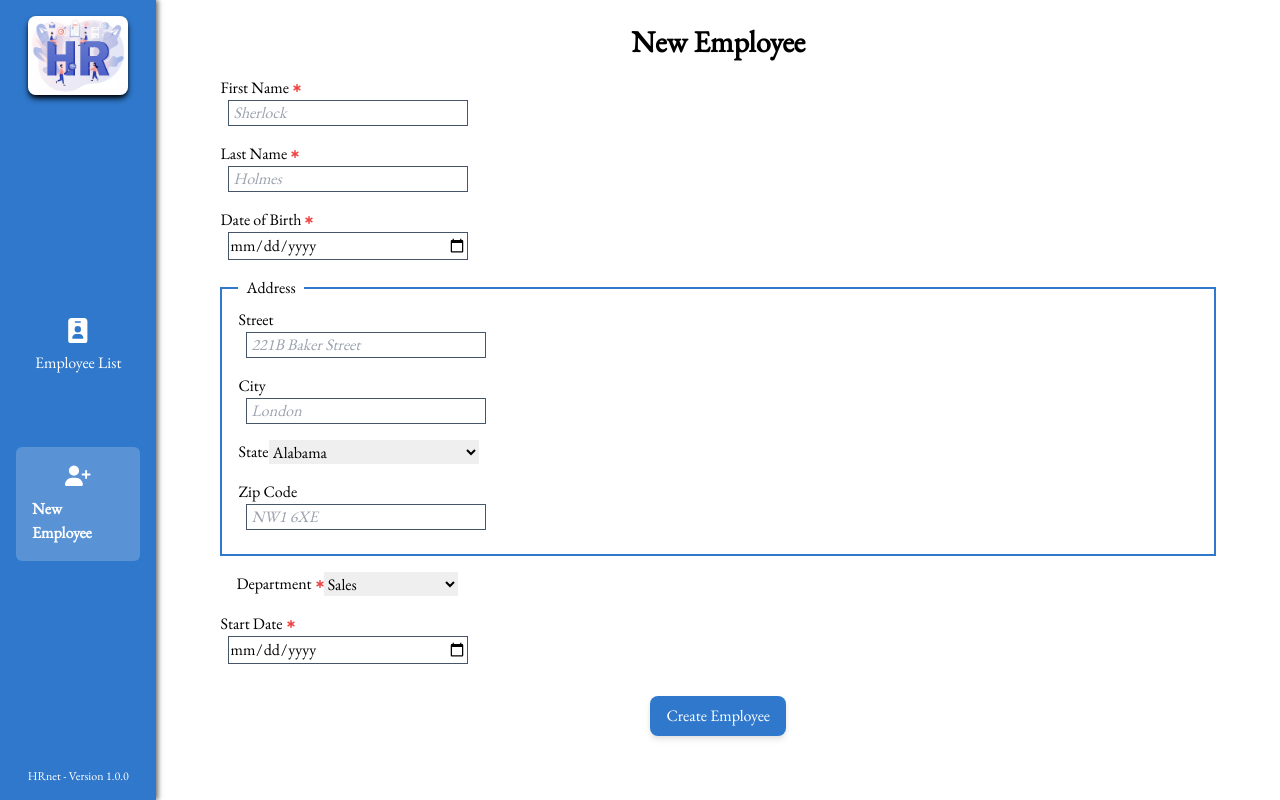
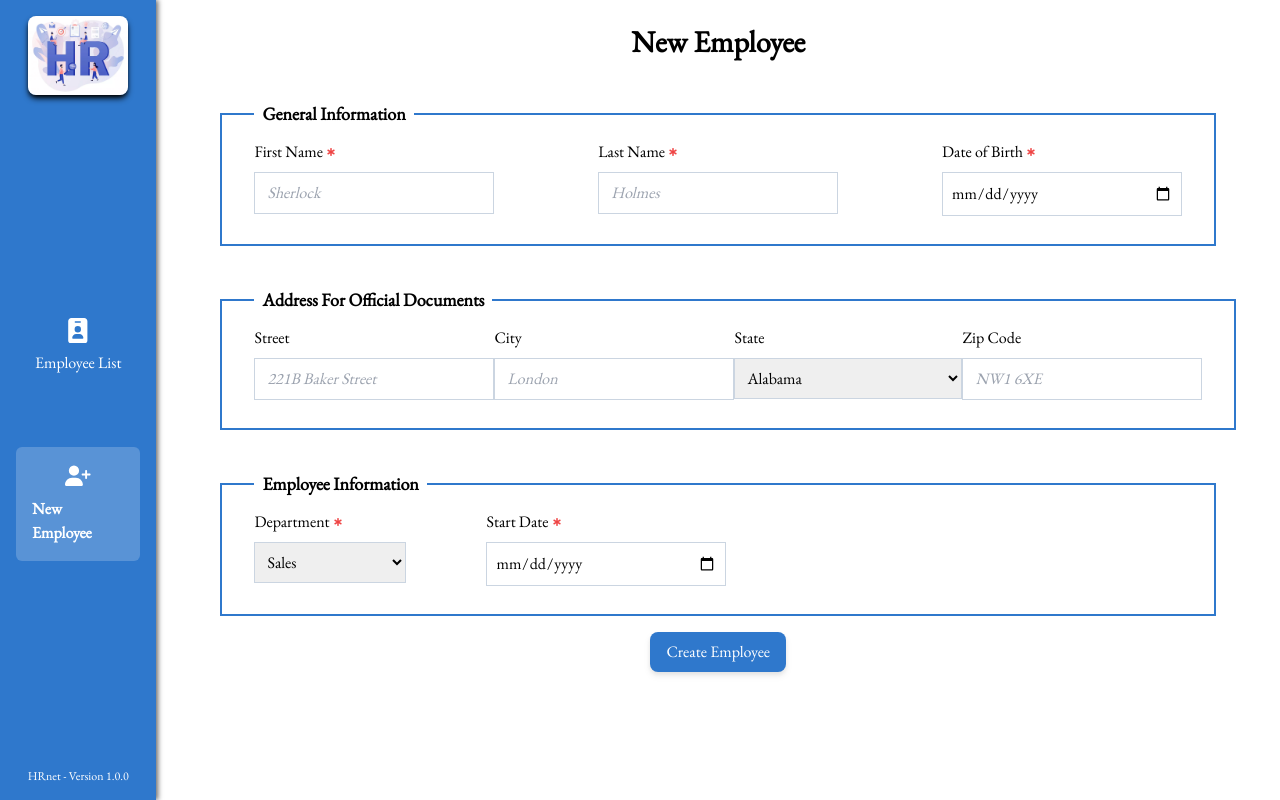
Before and after one commit to miervaldis42/oc-p14-hrnet, a Next.js app: page /authenticated/employees/new in a window 1280 px wide. Built offline with nearby package versions, Linux system fonts and the light colour scheme.

Commit message:
style (client) : Styling Refactor
- Update the styles of several elements to provide better UIs to the user
- Apply the import modification of the router routes export

```diff
--- a/src/app/page.tsx
+++ b/src/app/page.tsx
@@ -2,7 +2,7 @@
 import { redirect } from "next/navigation";
 
 // Router
-import routes from "@router/routes";
+import { routes } from "@router/routes";
 
 /**
  * Home Page
--- a/src/components/Form/Select/index.tsx
+++ b/src/components/Form/Select/index.tsx
@@ -31,7 +31,7 @@ function CustomSelect({
   stylingSelectGroup,
 }: CustomSelectProps): JSX.Element {
   return (
-    <div className={`flex ${stylingSelectGroup}`}>
+    <div className={`flex flex-col ${stylingSelectGroup}`}>
       <label htmlFor={id} className="flex items-center">
         {labelContent}
         {isRequired && (
@@ -39,7 +39,12 @@ function CustomSelect({
         )}
       </label>
 
-      <select id={id} name={id} required={isRequired}>
+      <select
+        id={id}
+        name={id}
+        required={isRequired}
+        className="border border-solid border-slate-300 p-2 mt-2"
+      >
         {Children.toArray(
           optionsList.map((option) => (
             <option value={option.toString()}>{option.toString()}</option>
--- a/src/components/Form/index.tsx
+++ b/src/components/Form/index.tsx
@@ -6,7 +6,7 @@ import { add } from "@store/employeesSlice";
 
 // Routing
 import { useRouter } from "next/navigation";
-import routes from "@router/routes";
+import { routes } from "@router/routes";
 
 // Components
 import Input from "./Input";
@@ -74,6 +74,8 @@ function NewEmployeeForm(): JSX.Element {
   return (
     <form action={submitHandler} className="flex flex-col">
       {/* Employee Full Name */}
+      <fieldset className="flex justify-between border-solid border-2 border-primary py-3 px-8 mt-6">
+        <legend className="text-lg font-bold px-2">General Information</legend>
         <Input
           id={"firstname"}
           hasLabel
@@ -82,7 +84,8 @@ function NewEmployeeForm(): JSX.Element {
           type={"text"}
           placeholder={"Sherlock"}
           autoCompleteText={"give-name"}
-        stylingInput="w-60 border-solid border border-slate-600 placeholder:italic placeholder:p-1 ml-2 mb-4"
+          stylingInputGroup="flex flex-col"
+          stylingInput="w-60 border border-solid border-slate-300 placeholder:italic placeholder:p-1 p-2 mt-2 mb-4"
         />
 
         <Input
@@ -93,7 +96,8 @@ function NewEmployeeForm(): JSX.Element {
           type={"text"}
           placeholder={"Holmes"}
           autoCompleteText={"family-name"}
-        stylingInput="w-60 border-solid border border-slate-600 placeholder:italic placeholder:p-1 ml-2 mb-4"
+          stylingInputGroup="flex flex-col"
+          stylingInput="w-60 border border-solid border-slate-300 placeholder:italic placeholder:p-1 p-2 mt-2 mb-4"
         />
 
         <Input
@@ -103,12 +107,16 @@ function NewEmployeeForm(): JSX.Element {
           isRequired
           type={"date"}
           autoCompleteText={"bday"}
-        stylingInput="w-60 border-solid border border-slate-600 placeholder:italic placeholder:p-1 ml-2 mb-4"
+          stylingInputGroup="flex flex-col"
+          stylingInput="w-60 border border-solid border-slate-300 placeholder:italic placeholder:p-1 p-2 mt-2 mb-4"
         />
+      </fieldset>
 
       {/* Address */}
-      <fieldset className="border-solid border-2 border-primary py-2 px-4">
-        <legend className="px-2">Address</legend>
+      <fieldset className="flex justify-between border-solid border-2 border-primary py-3 px-8 mt-10">
+        <legend className="text-lg font-bold px-2">
+          Address For Official Documents
+        </legend>
 
         <Input
           id={"street"}
@@ -117,7 +125,8 @@ function NewEmployeeForm(): JSX.Element {
           type={"text"}
           placeholder={"221B Baker Street"}
           autoCompleteText={"street-address"}
-          stylingInput="w-60 border-solid border border-slate-600 placeholder:italic placeholder:p-1 ml-2 mb-4"
+          stylingInputGroup="flex flex-col"
+          stylingInput="w-60 border border-solid border-slate-300 placeholder:italic placeholder:p-1 p-2 mt-2 mb-4"
         />
 
         <Input
@@ -127,7 +136,8 @@ function NewEmployeeForm(): JSX.Element {
           type={"text"}
           placeholder={"London"}
           autoCompleteText={"address-level2"}
-          stylingInput="w-60 border-solid border border-slate-600 placeholder:italic placeholder:p-1 ml-2 mb-4"
+          stylingInputGroup="flex flex-col"
+          stylingInput="w-60 border border-solid border-slate-300 placeholder:italic placeholder:p-1 p-2 mt-2 mb-4"
         />
 
         <Select
@@ -144,16 +154,19 @@ function NewEmployeeForm(): JSX.Element {
           type={"text"}
           placeholder={"NW1 6XE"}
           autoCompleteText={"postal-code"}
-          stylingInput="w-60 border-solid border border-slate-600 placeholder:italic placeholder:p-1 ml-2 mb-4"
+          stylingInputGroup="flex flex-col"
+          stylingInput="w-60 border border-solid border-slate-300 placeholder:italic placeholder:p-1 p-2 mt-2 mb-4"
         />
       </fieldset>
+
+      <fieldset className="flex gap-20 border-solid border-2 border-primary py-3 px-8 mt-10">
+        <legend className="text-lg font-bold px-2">Employee Information</legend>
 
         <Select
           id={"departments"}
           labelContent={"Department"}
           isRequired
           optionsList={DEPARTMENTS}
-        stylingSelectGroup="m-4"
         />
 
         <Input
@@ -162,10 +175,12 @@ function NewEmployeeForm(): JSX.Element {
           labelContent={"Start Date"}
           isRequired
           type={"date"}
-        stylingInput="w-60 border-solid border border-slate-600 placeholder:italic placeholder:p-1 ml-2 mb-4"
+          stylingInputGroup="flex flex-col"
+          stylingInput="w-60 border border-solid border-slate-300 placeholder:italic placeholder:p-1 p-2 mt-2 mb-4"
         />
+      </fieldset>
 
-      <Button type={"submit"} extraStyling={"self-center"}>
+      <Button type={"submit"} extraStyling={"self-center mt-12"}>
         Create Employee
       </Button>
     </form>
--- a/src/components/Table/index.tsx
+++ b/src/components/Table/index.tsx
@@ -20,7 +20,7 @@ import CustomInput from "../Form/Input";
 
 // Routing
 import Link from "next/link";
-import routes from "@router/routes";
+import { routes } from "@router/routes";
 
 // Types
 import { EmployeeType, EmployeesType } from "@customTypes/employeeType";
@@ -188,7 +188,7 @@ function Table() {
   return (
     <section
       aria-label="Everything related to the list of current employees."
-      className="flex flex-col justify-between px-8"
+      className="flex flex-col justify-between"
     >
       {/* Modify the content of the section based on the size of the store state */}
       {employees.length === 0 ? (
@@ -214,8 +214,8 @@ function Table() {
       ) : (
         <>
           <section
-            aria-label="Contains a setting to change the number of results to display per page and the global search bar."
-            className="flex justify-between items-center"
+            aria-label="Contains settings to change the number of results to display per page and the global search bar."
+            className="flex justify-between items-center mb-8"
           >
             <p>
               Show{" "}
@@ -231,7 +231,7 @@ function Table() {
                   </option>
                 ))}
               </select>{" "}
-              results per page
+              entries
             </p>
 
             <CustomInput
@@ -241,9 +241,7 @@ function Table() {
               value={userSearchKeywords ?? ""}
               onChangeHandler={inputChangeHandler}
               onClickHandler={searchHandler}
-              stylingInputGroup={
-                "w-auto h-auto flex justify-end items-center mb-4"
-              }
+              stylingInputGroup={"w-auto h-auto flex justify-end items-center"}
               stylingInput={
                 "w-56 font-lg placeholder-opacity-50 shadow-inner border border-block rounded-l-md px-4 py-2"
               }
@@ -257,7 +255,7 @@ function Table() {
           </section>
 
           <table>
-            <thead>
+            <thead className="border-solid border-b-2 border-primary">
               {customTable.getHeaderGroups().map((headerGroup) => (
                 <tr key={headerGroup.id}>
                   {headerGroup.headers.map((header) => {
@@ -266,14 +264,17 @@ function Table() {
                         {header.isPlaceholder ? null : (
                           <div
                             onClick={header.column.getToggleSortingHandler()}
-                            className={
-                              header.column.getCanSort() ? "cursor-pointer" : ""
-                            }
+                            className={`
+                              text-lg pb-1 ${
+                                header.column.getCanSort()
+                                  ? "cursor-pointer"
+                                  : ""
+                              }`}
                           >
                             {flexRender(
                               header.column.columnDef.header,
                               header.getContext()
-                            )}
+                            )}{" "}
                             {{
                               asc: " 🔼",
                               desc: " 🔽",
@@ -292,10 +293,10 @@ function Table() {
             <tbody>
               {customTable.getRowModel().rows.map((row) => {
                 return (
-                  <tr key={row.id}>
+                  <tr key={row.id} className="hover:bg-primary/20 rounded-sm">
                     {row.getVisibleCells().map((cell) => {
                       return (
-                        <td key={cell.id} className="text-center">
+                        <td key={cell.id} className="text-center p-3">
                           {flexRender(
                             cell.column.columnDef.cell,
                             cell.getContext()
@@ -311,7 +312,7 @@ function Table() {
 
           <section
             aria-label="Pagination action buttons & indicators."
-            className="flex justify-between items-center mt-2 mb-8"
+            className="flex justify-between items-center mt-4 mb-6"
           >
             <div
               aria-label="Action buttons to move back and forth across the table pages."
```
Lines whose indentation alone changed are shown as unchanged.
